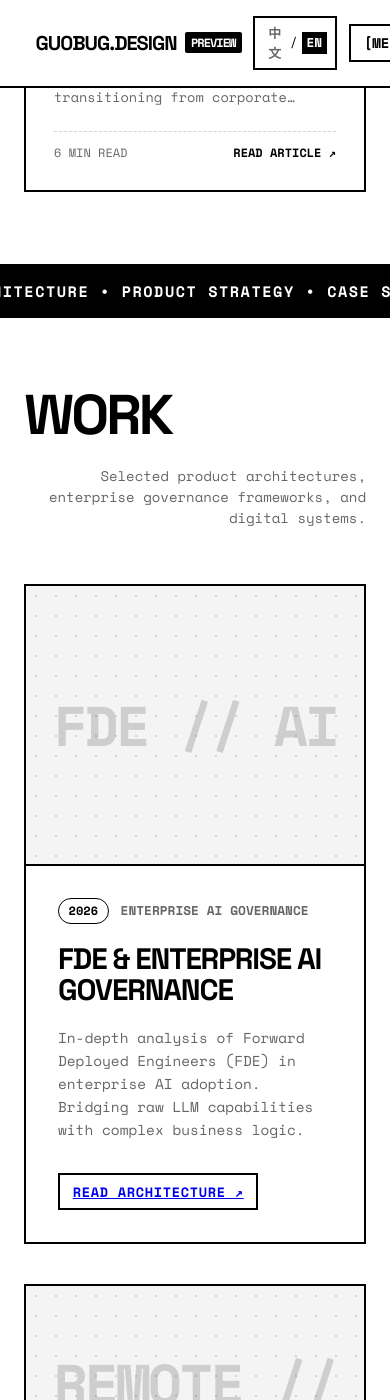
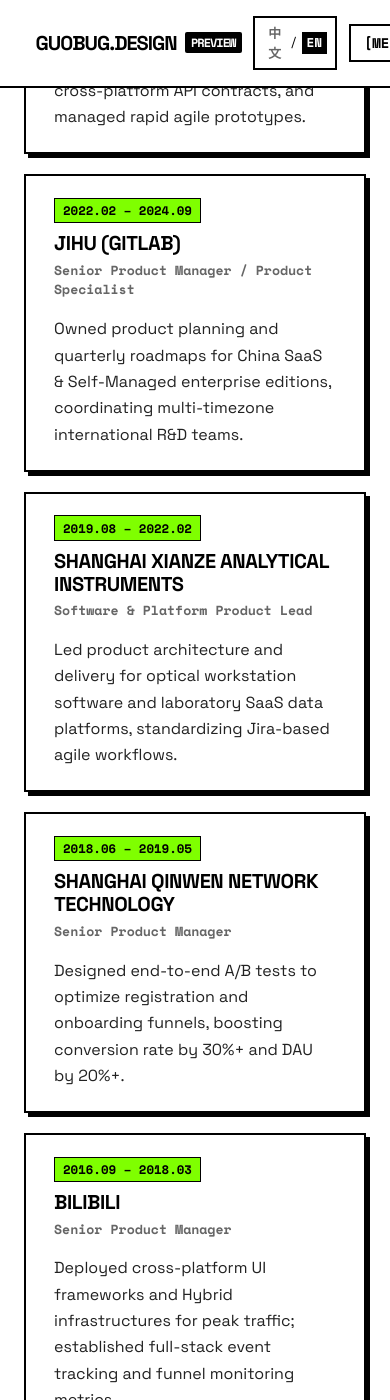
Before and after one commit to GuoBug/guobug.github.io, a Jekyll site: the page preview/index.html, which Jekyll copies as it is, in a window 390 px wide and 1400 px high, scrolled down 5444 px. Built offline with Jekyll 4.4.1, drawn with Linux system fonts in a browser that asks for light colours; some of the changed text lies outside the part shown.

Commit message:
feat: simplify Vibe Coding to 2 cards with orchestrator github link, convert Work into compact chronological career rows

```diff
--- a/preview/assets/style.css
+++ b/preview/assets/style.css
@@ -645,194 +645,85 @@
 }
 
 /* --------------------------------------------------------------------------
-   WORK Section
+   WORK Section (Compact Chronological Career Rows)
    -------------------------------------------------------------------------- */
-.work-grid {
+.work-history-list {
     display: flex;
     flex-direction: column;
-}
-
-.work-card {
+    gap: 1.25rem;
+}
+
+.work-history-item {
+    border: 2px solid var(--border);
+    background: #ffffff;
+    padding: 1.35rem 1.75rem;
+    box-shadow: 4px 4px 0px 0px #000000;
     display: grid;
     grid-template-columns: 1fr;
-    border: 2px solid var(--border);
-    margin-bottom: 2.5rem;
-    background: var(--card);
-    text-decoration: none;
-    color: inherit;
-    transition: all 0.2s ease;
-}
-
-.work-card:last-child {
-    margin-bottom: 0;
-}
-
-@media (min-width: 860px) {
-    .work-card {
-        grid-template-columns: 3fr 2fr;
-        min-height: 500px;
+    gap: 1rem;
+    transition: all 0.15s ease;
+}
+
+@media (min-width: 900px) {
+    .work-history-item {
+        grid-template-columns: 320px 1fr;
+        gap: 2.5rem;
+        align-items: center;
     }
-
-    .work-card.inverted {
-        grid-template-columns: 2fr 3fr;
-    }
-
-    .work-card.inverted .work-visual {
-        order: 2;
-        border-left: 2px solid var(--border);
-        border-right: none;
-    }
-
-    .work-card.inverted .work-details {
-        order: 1;
-    }
-}
-
-.work-visual {
-    position: relative;
-    min-height: 280px;
-    background: var(--muted);
-    border-bottom: 2px solid var(--border);
-    overflow: hidden;
-    display: flex;
-    align-items: center;
-    justify-content: center;
-    background-image: radial-gradient(#00000022 1px, transparent 1px);
-    background-size: 20px 20px;
-}
-
-@media (min-width: 860px) {
-    .work-visual {
-        border-bottom: none;
-        border-right: 2px solid var(--border);
-    }
-}
-
-.work-visual-banner {
-    font-family: var(--font-mono);
+}
+
+.work-history-item:hover {
+    transform: translate(-2px, -2px);
+    box-shadow: 6px 6px 0px 0px #000000;
+    background-color: #fafafa;
+}
+
+.work-history-meta {
+    display: flex;
+    flex-direction: column;
+    gap: 0.35rem;
+}
+
+.work-history-period {
+    font-family: var(--font-mono);
+    font-size: 0.775rem;
+    font-weight: 700;
+    color: #000;
+    background: var(--accent);
+    display: inline-block;
+    padding: 0.15rem 0.5rem;
+    border: 1.5px solid #000;
+    width: fit-content;
+    text-transform: uppercase;
+}
+
+.work-history-company {
+    font-size: 1.25rem;
     font-weight: 900;
-    font-size: clamp(3.5rem, 7vw, 6.5rem);
-    text-transform: uppercase;
-    color: var(--border);
-    opacity: 0.15;
-    letter-spacing: -0.05em;
-    user-select: none;
-    transition: all 0.4s ease;
-    text-align: center;
-    padding: 1rem;
-}
-
-.work-card:hover .work-visual-banner {
-    opacity: 0.5;
-    color: #000;
-    transform: scale(1.05);
-}
-
-.work-visual-overlay {
-    position: absolute;
-    top: 1rem;
-    right: 1rem;
-    z-index: 10;
-    background: var(--background);
-    border: 2px solid var(--border);
-    padding: 0.4rem 0.7rem;
-    font-family: var(--font-mono);
-    font-size: 0.8rem;
-    font-weight: 700;
-    opacity: 0;
-    transition: opacity 0.2s ease, background-color 0.2s ease;
-}
-
-.work-card:hover .work-visual-overlay {
-    opacity: 1;
-    background-color: var(--accent);
-}
-
-.work-details {
-    padding: 2rem;
-    display: flex;
-    flex-direction: column;
-    justify-content: space-between;
-}
-
-@media (min-width: 768px) {
-    .work-details {
-        padding: 3rem;
-    }
-}
-
-.work-meta {
-    display: flex;
-    align-items: center;
-    gap: 0.75rem;
-    margin-bottom: 1.25rem;
-}
-
-.work-year-pill {
-    font-family: var(--font-mono);
-    font-size: 0.75rem;
-    border: 1px solid var(--border);
-    padding: 0.2rem 0.6rem;
-    border-radius: 9999px;
-    font-weight: 700;
-}
-
-.work-category-tag {
-    font-family: var(--font-mono);
-    font-size: 0.8rem;
-    text-transform: uppercase;
+    text-transform: uppercase;
+    letter-spacing: -0.02em;
+    color: var(--foreground);
+    line-height: 1.15;
+    margin-top: 0.2rem;
+}
+
+.work-history-role {
+    font-family: var(--font-mono);
+    font-size: 0.825rem;
     color: var(--muted-foreground);
     font-weight: 700;
 }
 
-.work-title {
-    font-size: clamp(1.85rem, 3.2vw, 3rem);
-    font-weight: 900;
-    text-transform: uppercase;
-    line-height: 1.05;
-    letter-spacing: -0.04em;
-    margin-bottom: 1.25rem;
-    transition: color 0.15s ease;
-}
-
-.work-card:hover .work-title {
-    text-decoration: underline;
-    text-decoration-thickness: 3px;
-    text-underline-offset: 6px;
-}
-
-.work-desc {
-    font-family: var(--font-mono);
-    font-size: 0.9rem;
-    line-height: 1.6;
-    color: var(--muted-foreground);
-    margin-bottom: 2rem;
-}
-
-.work-action-btn {
-    align-self: flex-start;
-    font-family: var(--font-mono);
-    font-size: 0.85rem;
-    font-weight: 700;
-    text-transform: uppercase;
-    letter-spacing: 0.05em;
-    padding: 0.4rem 0.8rem;
-    border: 2px solid var(--border);
-    background: var(--background);
-    display: inline-flex;
-    align-items: center;
-    gap: 0.4rem;
-    transition: all 0.15s ease;
-}
-
-.work-card:hover .work-action-btn {
-    background-color: var(--accent);
-    transform: translate(2px, -2px);
-    box-shadow: 2px 2px 0px 0px #000;
+.work-history-desc {
+    font-family: var(--font-sans);
+    font-size: 1rem;
+    line-height: 1.65;
+    color: #222222;
+    margin: 0;
 }
 
 /* --------------------------------------------------------------------------
-   VIBE CODING Section (Replaced 玄学工具)
+   VIBE CODING Section (2 Prominent Interactive Cards)
    -------------------------------------------------------------------------- */
 .vibe-section {
     background-color: #f9f9fa;
@@ -840,19 +731,13 @@
 
 .vibe-grid {
     display: grid;
-    grid-template-columns: repeat(1, 1fr);
-    gap: 1.5rem;
-}
-
-@media (min-width: 640px) {
+    grid-template-columns: 1fr;
+    gap: 1.75rem;
+}
+
+@media (min-width: 768px) {
     .vibe-grid {
         grid-template-columns: repeat(2, 1fr);
-    }
-}
-
-@media (min-width: 1024px) {
-    .vibe-grid {
-        grid-template-columns: repeat(4, 1fr);
     }
 }
 
--- a/preview/index.html
+++ b/preview/index.html
@@ -256,62 +256,24 @@
                     </div>
                 </a>
 
-                <!-- Vibe Card 2: AI Workflow Copilot -->
-                <div class="vibe-card">
-                    <div class="vibe-card-badge">PROTOTYPE</div>
+                <!-- Vibe Card 2: AI Workflow Copilot (Linked to GitHub) -->
+                <a href="https://github.com/gu0bug/ai-prompt-orchestrator" target="_blank" rel="noopener noreferrer" class="vibe-card">
+                    <div class="vibe-card-badge">GITHUB ↗</div>
                     <div class="vibe-card-bg">
                         <span class="vibe-card-symbol">⚡</span>
                     </div>
                     <div class="vibe-card-footer">
                         <div class="vibe-card-title">
                             <span data-i18n="zh">AI 提示流编排器</span>
-                            <span data-i18n="en">Prompt Orchestrator</span>
-                            <span>⚡</span>
+                            <span data-i18n="en">AI Prompt Orchestrator</span>
+                            <span>↗</span>
                         </div>
                         <div class="vibe-card-tag">
-                            <span data-i18n="zh">结构化输出 / 工作流链条</span>
+                            <span data-i18n="zh">结构化输出 / 工作流链条编排</span>
                             <span data-i18n="en">Structured Outputs / LLM Chains</span>
                         </div>
                     </div>
-                </div>
-
-                <!-- Vibe Card 3: Nomad Terminal Dashboard -->
-                <div class="vibe-card">
-                    <div class="vibe-card-badge">SYSTEM</div>
-                    <div class="vibe-card-bg">
-                        <span class="vibe-card-symbol">⌘</span>
-                    </div>
-                    <div class="vibe-card-footer">
-                        <div class="vibe-card-title">
-                            <span data-i18n="zh">游民终端仪表盘</span>
-                            <span data-i18n="en">Nomad Dashboard</span>
-                            <span>⌘</span>
-                        </div>
-                        <div class="vibe-card-tag">
-                            <span data-i18n="zh">异步任务与状态监控</span>
-                            <span data-i18n="en">Async Tasks & Status Tracker</span>
-                        </div>
-                    </div>
-                </div>
-
-                <!-- Vibe Card 4: Obsidian Knowledge Graph Sync -->
-                <div class="vibe-card">
-                    <div class="vibe-card-badge">TOOLKIT</div>
-                    <div class="vibe-card-bg">
-                        <span class="vibe-card-symbol">◈</span>
-                    </div>
-                    <div class="vibe-card-footer">
-                        <div class="vibe-card-title">
-                            <span data-i18n="zh">知识图谱同步器</span>
-                            <span data-i18n="en">Knowledge Graph Sync</span>
-                            <span>◈</span>
-                        </div>
-                        <div class="vibe-card-tag">
-                            <span data-i18n="zh">Obsidian + Git 自动化同步</span>
-                            <span data-i18n="en">Obsidian + Git Automated Sync</span>
-                        </div>
-                    </div>
-                </div>
+                </a>
             </div>
         </div>
     </section>
@@ -438,7 +400,7 @@
                         </div>
                         <h3 class="writing-title">
                             <span data-i18n="zh">从 GitLab 经验看全员远程产品团队运作</span>
-                            <span data-i18n="en">Lessons from GitLab: Running an All-Remote Product Team</span>
+                            <span data-i18n="en">Lessons from GitLab: Running An All-Remote Product Team</span>
                         </h3>
                         <p class="writing-excerpt">
                             <span data-i18n="zh">全员远程不是福利，而是一套严谨的工程与协同规范。解密 GitLab 的 Handbook-First 文化。</span>
@@ -479,12 +441,12 @@
     <!-- Marquee Banner 3 -->
     <div class="marquee-wrapper">
         <div class="marquee-track">
-            <span>SELECTED WORKS • SYSTEM ARCHITECTURE • PRODUCT STRATEGY • CASE STUDIES • AGILE OPERATIONS •&nbsp;</span>
-            <span>SELECTED WORKS • SYSTEM ARCHITECTURE • PRODUCT STRATEGY • CASE STUDIES • AGILE OPERATIONS •&nbsp;</span>
+            <span>PROFESSIONAL EXPERIENCE • CAREER ROADMAP • ENTERPRISE SAAS • TECHNICAL PRODUCT LEAD •&nbsp;</span>
+            <span>PROFESSIONAL EXPERIENCE • CAREER ROADMAP • ENTERPRISE SAAS • TECHNICAL PRODUCT LEAD •&nbsp;</span>
         </div>
     </div>
 
-    <!-- 5. Section: WORK (精选项目) -->
+    <!-- 5. Section: WORK (工作经历) -->
     <section class="section-block" id="work">
         <div class="container">
             <div class="section-header">
@@ -492,92 +454,145 @@
                     <h2 class="section-title">Work</h2>
                 </div>
                 <p class="section-subtitle">
-                    <span data-i18n="zh">精选产品架构案例、企业治理方案与数字化系统实践。</span>
-                    <span data-i18n="en">Selected product architectures, enterprise governance frameworks, and digital systems.</span>
+                    <span data-i18n="zh">十年以上技术与平台产品经验，覆盖企业级 SaaS、大流量平台与 AI 工作流。</span>
+                    <span data-i18n="en">10+ years of technical & platform product management across enterprise SaaS, high-traffic systems, and AI workflows.</span>
                 </p>
             </div>
 
-            <div class="work-grid">
-                <!-- Case 1 -->
-                <article class="work-card">
-                    <div class="work-visual">
-                        <div class="work-visual-banner">FDE // AI</div>
-                        <div class="work-visual-overlay">CASE STUDY ↗</div>
-                    </div>
-                    <div class="work-details">
-                        <div>
-                            <div class="work-meta">
-                                <span class="work-year-pill">2026</span>
-                                <span class="work-category-tag">Enterprise AI Governance</span>
-                            </div>
-                            <h3 class="work-title">FDE & Enterprise AI Governance</h3>
-                            <p class="work-desc">
-                                <span data-i18n="zh">深度解析前向部署工程师 (Forward Deployed Engineer) 在企业级 AI 落地中的关键作用。如何将大模型能力精准嵌入高价值企业业务流程。</span>
-                                <span data-i18n="en">In-depth analysis of Forward Deployed Engineers (FDE) in enterprise AI adoption. Bridging raw LLM capabilities with complex business logic.</span>
-                            </p>
-                        </div>
-                        <div>
-                            <a href="../posts/2026/08/14/fde-enterprise-governance/" class="work-action-btn">
-                                <span data-i18n="zh">阅读完整架构解析 ↗</span>
-                                <span data-i18n="en">Read Architecture ↗</span>
-                            </a>
+            <!-- Compact Chronological Work History Rows -->
+            <div class="work-history-list">
+                <!-- Row 1: Miaoawu Tech Studio -->
+                <div class="work-history-item">
+                    <div class="work-history-meta">
+                        <span class="work-history-period">2024.09 – PRESENT</span>
+                        <h3 class="work-history-company">
+                            <span data-i18n="zh">喵嗷呜科技工作室</span>
+                            <span data-i18n="en">Miaoawu Tech Studio</span>
+                        </h3>
+                        <div class="work-history-role">
+                            <span data-i18n="zh">联合创始人 / 技术产品负责人</span>
+                            <span data-i18n="en">Co-founder / Tech Product Lead</span>
                         </div>
                     </div>
-                </article>
+                    <div class="work-history-desc">
+                        <span data-i18n="zh">主导企业级 AI Agentic Workflow 与自动化工具链搭建，基于 LLM API、n8n 构建自动化流水线，设计跨平台数据同步与统一 API 接口。</span>
+                        <span data-i18n="en">Architected enterprise AI automation pipelines & agentic workflows (LLM APIs, n8n), unified cross-platform API contracts, and managed rapid agile prototypes.</span>
+                    </div>
+                </div>
 
-                <!-- Case 2 -->
-                <article class="work-card inverted">
-                    <div class="work-visual">
-                        <div class="work-visual-banner">REMOTE // OS</div>
-                        <div class="work-visual-overlay">CASE STUDY ↗</div>
-                    </div>
-                    <div class="work-details">
-                        <div>
-                            <div class="work-meta">
-                                <span class="work-year-pill">2026</span>
-                                <span class="work-category-tag">Workflow & Nomadism</span>
-                            </div>
-                            <h3 class="work-title">Remote PM Operating System</h3>
-                            <p class="work-desc">
-                                <span data-i18n="zh">构建完全脱离地理限制的分布式协同体系。结合 GitLab 全员远程经验，建立以文档驱动为核心的异步沟通协议与高效交付流。</span>
-                                <span data-i18n="en">Building a distributed operating system decoupled from geography. Implementing doc-driven async communication protocols and agile workflows.</span>
-                            </p>
-                        </div>
-                        <div>
-                            <a href="../posts/2026/04/29/gitlab-remote-product-manager/" class="work-action-btn">
-                                <span data-i18n="zh">查看协同协议 ↗</span>
-                                <span data-i18n="en">View Protocols ↗</span>
-                            </a>
+                <!-- Row 2: JiHu GitLab -->
+                <div class="work-history-item">
+                    <div class="work-history-meta">
+                        <span class="work-history-period">2022.02 – 2024.09</span>
+                        <h3 class="work-history-company">
+                            <span data-i18n="zh">极狐 GitLab</span>
+                            <span data-i18n="en">JiHu (GitLab)</span>
+                        </h3>
+                        <div class="work-history-role">
+                            <span data-i18n="zh">产品专家 / SaaS 与平台产品负责人</span>
+                            <span data-i18n="en">Senior Product Manager / Product Specialist</span>
                         </div>
                     </div>
-                </article>
+                    <div class="work-history-desc">
+                        <span data-i18n="zh">主导中国区 SaaS 平台与本地化企业版产品规划，管理跨时区国际化分布式产研协同，推动路线图制定与高可用企业级功能端到端交付。</span>
+                        <span data-i18n="en">Owned product planning and quarterly roadmaps for China SaaS & Self-Managed enterprise editions, coordinating multi-timezone international R&D teams.</span>
+                    </div>
+                </div>
 
-                <!-- Case 3 -->
-                <article class="work-card">
-                    <div class="work-visual">
-                        <div class="work-visual-banner">AI // NATIVE</div>
-                        <div class="work-visual-overlay">CASE STUDY ↗</div>
-                    </div>
-                    <div class="work-details">
-                        <div>
-                            <div class="work-meta">
-                                <span class="work-year-pill">2026</span>
-                                <span class="work-category-tag">Product Philosophy</span>
-                            </div>
-                            <h3 class="work-title">True AI-Native Paradigm</h3>
-                            <p class="work-desc">
-                                <span data-i18n="zh">从浅层工具封装跃升至全流程工作流重塑。探讨下一代 AI-Native 软件在需求工程、人机交互与价值交付上的范式转移。</span>
-                                <span data-i18n="en">Moving beyond wrapper tools to complete workflow remodeling. Exploring paradigm shifts in human-AI interaction and value delivery.</span>
-                            </p>
-                        </div>
-                        <div>
-                            <a href="../posts/2026/08/27/what-is-ai-native/" class="work-action-btn">
-                                <span data-i18n="zh">探索范式洞察 ↗</span>
-                                <span data-i18n="en">Explore Insights ↗</span>
-                            </a>
+                <!-- Row 3: Shanghai Xianze Analytical Instruments -->
+                <div class="work-history-item">
+                    <div class="work-history-meta">
+                        <span class="work-history-period">2019.08 – 2022.02</span>
+                        <h3 class="work-history-company">
+                            <span data-i18n="zh">上海仙泽分析仪器</span>
+                            <span data-i18n="en">Shanghai Xianze Analytical Instruments</span>
+                        </h3>
+                        <div class="work-history-role">
+                            <span data-i18n="zh">软件与平台产品负责人</span>
+                            <span data-i18n="en">Software & Platform Product Lead</span>
                         </div>
                     </div>
-                </article>
+                    <div class="work-history-desc">
+                        <span data-i18n="zh">面向科研与工业实验室场景，主导高精度光谱分析工作站软件与 SaaS 数据平台的产品架构与交付，搭建 Jira 敏捷管理体系。</span>
+                        <span data-i18n="en">Led product architecture and delivery for optical workstation software and laboratory SaaS data platforms, standardizing Jira-based agile workflows.</span>
+                    </div>
+                </div>
+
+                <!-- Row 4: Shanghai Qinwen Network Technology -->
+                <div class="work-history-item">
+                    <div class="work-history-meta">
+                        <span class="work-history-period">2018.06 – 2019.05</span>
+                        <h3 class="work-history-company">
+                            <span data-i18n="zh">上海钦文网络科技</span>
+                            <span data-i18n="en">Shanghai Qinwen Network Technology</span>
+                        </h3>
+                        <div class="work-history-role">
+                            <span data-i18n="zh">高级产品经理</span>
+                            <span data-i18n="en">Senior Product Manager</span>
+                        </div>
+                    </div>
+                    <div class="work-history-desc">
+                        <span data-i18n="zh">通过全流程 A/B 测试优化用户注册与付费转化链路，结合精细化用户分层运营策略，推动注册转化率提升 30%+，DAU 提升 20%+。</span>
+                        <span data-i18n="en">Designed end-to-end A/B tests to optimize registration and onboarding funnels, boosting conversion rate by 30%+ and DAU by 20%+.</span>
+                    </div>
+                </div>
+
+                <!-- Row 5: Bilibili -->
+                <div class="work-history-item">
+                    <div class="work-history-meta">
+                        <span class="work-history-period">2016.09 – 2018.03</span>
+                        <h3 class="work-history-company">
+                            <span data-i18n="zh">哔哩哔哩 (Bilibili)</span>
+                            <span data-i18n="en">Bilibili</span>
+                        </h3>
+                        <div class="work-history-role">
+                            <span data-i18n="zh">高级产品经理</span>
+                            <span data-i18n="en">Senior Product Manager</span>
+                        </div>
+                    </div>
+                    <div class="work-history-desc">
+                        <span data-i18n="zh">负责移动主站跨端组件与 Hybrid 架构升级，确保大流量峰值下的系统流畅度与交付一致性；搭建全栈转化漏斗与埋点监控指标体系。</span>
+                        <span data-i18n="en">Deployed cross-platform UI frameworks and Hybrid infrastructures for peak traffic; established full-stack event tracking and funnel monitoring metrics.</span>
+                    </div>
+                </div>
+
+                <!-- Row 6: Ctrip -->
+                <div class="work-history-item">
+                    <div class="work-history-meta">
+                        <span class="work-history-period">2014.03 – 2016.03</span>
+                        <h3 class="work-history-company">
+                            <span data-i18n="zh">携程 (Ctrip)</span>
+                            <span data-i18n="en">Ctrip</span>
+                        </h3>
+                        <div class="work-history-role">
+                            <span data-i18n="zh">产品经理 (营销与技术平台)</span>
+                            <span data-i18n="en">Product Manager (Technology PM / Marketing)</span>
+                        </div>
+                    </div>
+                    <div class="work-history-desc">
+                        <span data-i18n="zh">主导 APP 深度链接（Deep Linking）与 URI 路由标准化系统重构，使全站订单转化率提升 70%~80%；规划原生广告全生命周期看板与标准化营销 API。</span>
+                        <span data-i18n="en">Spearheaded APP Deep Linking & URI routing overhaul, boosting order conversion rate by 70%~80%; designed marketing automation APIs and real-time dashboards.</span>
+                    </div>
+                </div>
+
+                <!-- Row 7: Beijing Lianyintong Technology -->
+                <div class="work-history-item">
+                    <div class="work-history-meta">
+                        <span class="work-history-period">2012.07 – 2014.01</span>
+                        <h3 class="work-history-company">
+                            <span data-i18n="zh">北京联银通科技 (上海农商银行)</span>
+                            <span data-i18n="en">Beijing Lianyintong Tech (SRCB)</span>
+                        </h3>
+                        <div class="work-history-role">
+                            <span data-i18n="zh">软件工程师</span>
+                            <span data-i18n="en">Software Engineer</span>
+                        </div>
+                    </div>
+                    <div class="work-history-desc">
+                        <span data-i18n="zh">负责银行核心数据聚合平台（DCP）的后端开发、接口编写、自动化测试与生产环境部署，积累扎实的底层软件架构与数据处理经验。</span>
+                        <span data-i18n="en">Developed backend data aggregation modules and automated test pipelines for core banking platforms, building a solid software architecture foundation.</span>
+                    </div>
+                </div>
             </div>
         </div>
     </section>
```
